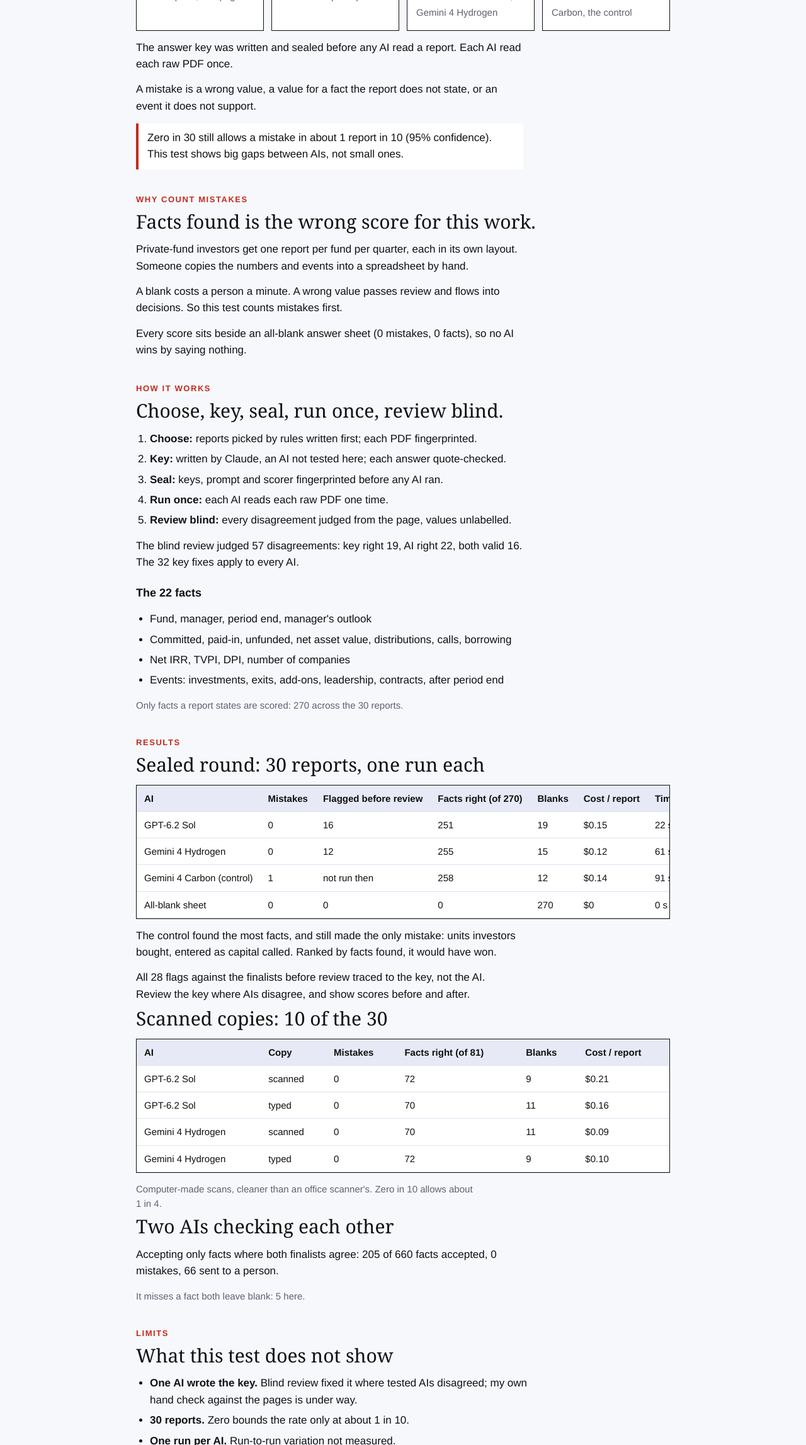
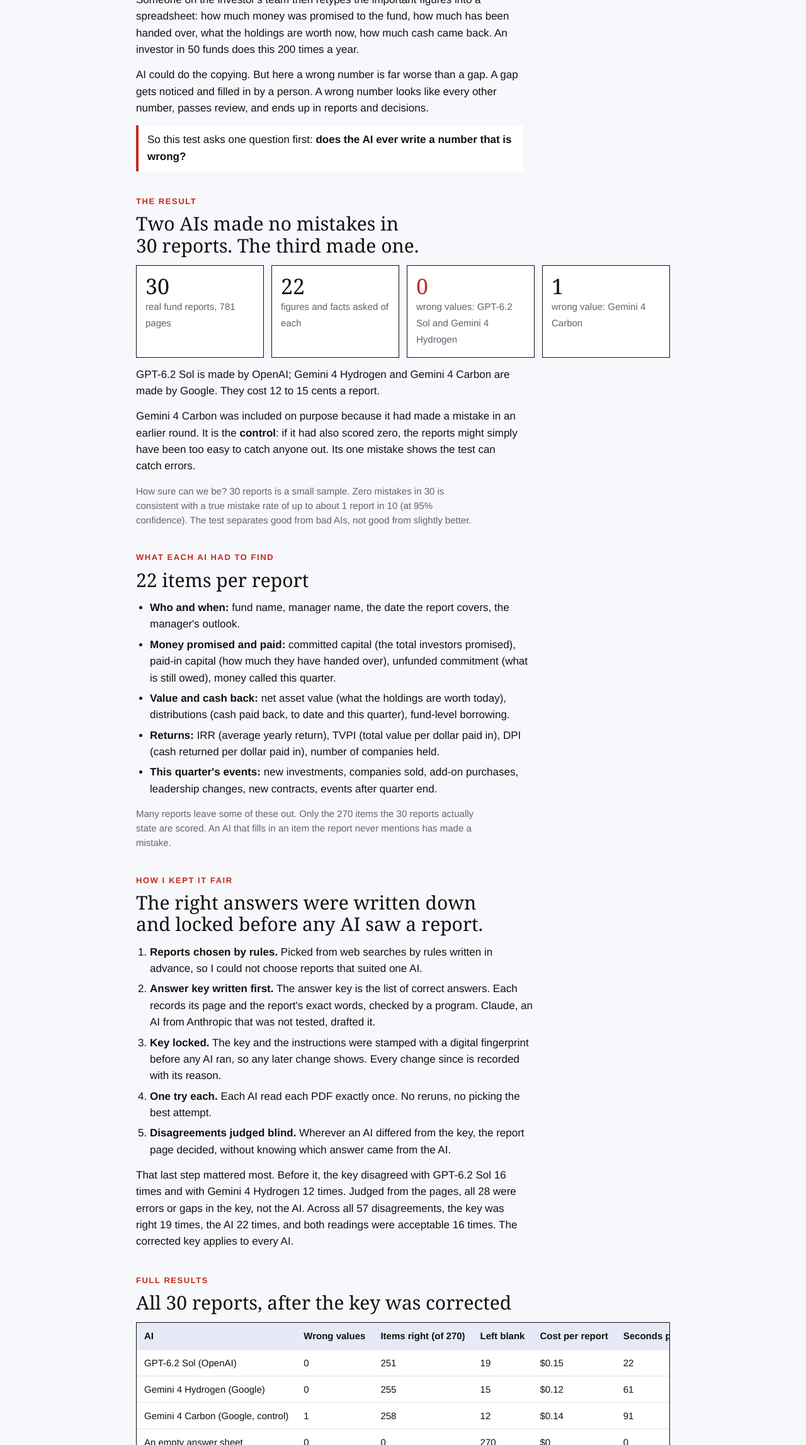
Before and after one commit to russellmiller3/russellmiller-portfolio, a plain HTML site: page docs/finextractbench.html in a window 1280 px wide. Shown: the part 506-2800 px from the top of the page at 63% size. Drawn offline with Linux system fonts and the light colour scheme.

Commit message:
FinExtractBench page: explain the problem, the terms and the method for a first-time reader
Co-Authored-By: Claude Opus 5.5 <noreply@anthropic.com>

```diff
--- a/docs/finextractbench.html
+++ b/docs/finextractbench.html
@@ -4,7 +4,7 @@
 <meta charset="utf-8">
 <meta name="viewport" content="width=device-width, initial-scale=1, viewport-fit=cover">
 <title>FinExtractBench</title>
-<meta name="description" content="A sealed test of how often AI writes a wrong number when it copies private-fund reports into a spreadsheet. 30 reports, 781 pages, answer key sealed before any AI read them. By Russell Miller.">
+<meta name="description" content="Can AI copy the key figures from investment-fund reports into a spreadsheet without a wrong number? A locked-answer test on 30 real reports. By Russell Miller.">
 <meta property="og:title" content="FinExtractBench: counting the wrong numbers">
 <meta property="og:description" content="30 fund reports, answer key sealed first, one try each. Two AIs made zero mistakes; a control AI made one.">
 <meta property="og:type" content="article">
@@ -68,136 +68,127 @@
 
 <header class="hero"><div class="inner">
   <div class="by"><span><b>Russell Miller</b> · <a href="https://russellmiller.io/">russellmiller.io</a></span><span>24 November 2026</span></div>
-  <h1>FinExtractBench: counting the wrong numbers</h1>
-  <p class="sub">How often does AI write a wrong value when it copies a fund report into a spreadsheet? A blank is cheap: a person fills it. A wrong number looks right and stays.</p>
+  <h1>FinExtractBench: can AI copy a fund report without a single wrong number?</h1>
+  <p class="sub">I tested three AI systems on 30 real investment-fund reports. Each had to pull 22 key figures and facts into a spreadsheet. I counted one thing above all: how often it wrote a wrong number.</p>
 </div></header>
 
 <section class="part"><div class="inner">
-  <div class="eyebrow">The result</div>
-  <h2>Two AIs made zero mistakes on 30 sealed reports. A control AI made one.</h2>
-  <div class="stats">
-    <div class="stat"><b>30</b><span>fund reports, 781 pages</span></div>
-    <div class="stat"><b>22</b><span>facts asked per report</span></div>
-    <div class="stat red"><b>0</b><span>mistakes: GPT-6.2 Sol, Gemini 4 Hydrogen</span></div>
-    <div class="stat"><b>1</b><span>mistake: Gemini 4 Carbon, the control</span></div>
-  </div>
-  <p>The answer key was written and sealed before any AI read a report. Each AI read each raw PDF once.</p>
-  <p>A mistake is a wrong value, a value for a fact the report does not state, or an event it does not support.</p>
-  <p class="callout">Zero in 30 still allows a mistake in about 1 report in 10 (95% confidence). This test shows big gaps between AIs, not small ones.</p>
+  <div class="eyebrow">The problem</div>
+  <h2>Investors retype the same figures by hand, every quarter.</h2>
+  <p>Pension funds, university endowments and family offices put money into private funds: private equity, venture capital and similar. Every three months each fund sends them a report as a PDF, and every fund lays its report out differently.</p>
+  <p>Someone on the investor's team then retypes the important figures into a spreadsheet: how much money was promised to the fund, how much has been handed over, what the holdings are worth now, how much cash came back. An investor in 50 funds does this 200 times a year.</p>
+  <p>AI could do the copying. But here a wrong number is far worse than a gap. A gap gets noticed and filled in by a person. A wrong number looks like every other number, passes review, and ends up in reports and decisions.</p>
+  <p class="callout">So this test asks one question first: <b>does the AI ever write a number that is wrong?</b></p>
 </div></section>
 
 <section class="part"><div class="inner">
-  <div class="eyebrow">Why count mistakes</div>
-  <h2>Facts found is the wrong score for this work.</h2>
-  <p>Private-fund investors get one report per fund per quarter, each in its own layout. Someone copies the numbers and events into a spreadsheet by hand.</p>
-  <p>A blank costs a person a minute. A wrong value passes review and flows into decisions. So this test counts mistakes first.</p>
-  <p>Every score sits beside an all-blank answer sheet (0 mistakes, 0 facts), so no AI wins by saying nothing.</p>
+  <div class="eyebrow">The result</div>
+  <h2>Two AIs made no mistakes in 30 reports. The third made one.</h2>
+  <div class="stats">
+    <div class="stat"><b>30</b><span>real fund reports, 781 pages</span></div>
+    <div class="stat"><b>22</b><span>figures and facts asked of each</span></div>
+    <div class="stat red"><b>0</b><span>wrong values: GPT-6.2 Sol and Gemini 4 Hydrogen</span></div>
+    <div class="stat"><b>1</b><span>wrong value: Gemini 4 Carbon</span></div>
+  </div>
+  <p>GPT-6.2 Sol is made by OpenAI; Gemini 4 Hydrogen and Gemini 4 Carbon are made by Google. They cost 12 to 15 cents a report.</p>
+  <p>Gemini 4 Carbon was included on purpose because it had made a mistake in an earlier round. It is the <b>control</b>: if it had also scored zero, the reports might simply have been too easy to catch anyone out. Its one mistake shows the test can catch errors.</p>
+  <p class="note">How sure can we be? 30 reports is a small sample. Zero mistakes in 30 is consistent with a true mistake rate of up to about 1 report in 10 (at 95% confidence). The test separates good from bad AIs, not good from slightly better.</p>
 </div></section>
 
 <section class="part"><div class="inner">
-  <div class="eyebrow">How it works</div>
-  <h2>Choose, key, seal, run once, review blind.</h2>
-  <ol>
-    <li><b>Choose:</b> reports picked by rules written first; each PDF fingerprinted.</li>
-    <li><b>Key:</b> written by Claude, an AI not tested here; each answer quote-checked.</li>
-    <li><b>Seal:</b> keys, prompt and scorer fingerprinted before any AI ran.</li>
-    <li><b>Run once:</b> each AI reads each raw PDF one time.</li>
-    <li><b>Review blind:</b> every disagreement judged from the page, values unlabelled.</li>
-  </ol>
-  <p>The blind review judged 57 disagreements: key right 19, AI right 22, both valid 16. The 32 key fixes apply to every AI.</p>
-  <h3>The 22 facts</h3>
+  <div class="eyebrow">What each AI had to find</div>
+  <h2>22 items per report</h2>
   <ul>
-    <li>Fund, manager, period end, manager's outlook</li>
-    <li>Committed, paid-in, unfunded, net asset value, distributions, calls, borrowing</li>
-    <li>Net IRR, TVPI, DPI, number of companies</li>
-    <li>Events: investments, exits, add-ons, leadership, contracts, after period end</li>
+    <li><b>Who and when:</b> fund name, manager name, the date the report covers, the manager's outlook.</li>
+    <li><b>Money promised and paid:</b> committed capital (the total investors promised), paid-in capital (how much they have handed over), unfunded commitment (what is still owed), money called this quarter.</li>
+    <li><b>Value and cash back:</b> net asset value (what the holdings are worth today), distributions (cash paid back, to date and this quarter), fund-level borrowing.</li>
+    <li><b>Returns:</b> IRR (average yearly return), TVPI (total value per dollar paid in), DPI (cash returned per dollar paid in), number of companies held.</li>
+    <li><b>This quarter's events:</b> new investments, companies sold, add-on purchases, leadership changes, new contracts, events after quarter end.</li>
   </ul>
-  <p class="note">Only facts a report states are scored: 270 across the 30 reports.</p>
+  <p class="note">Many reports leave some of these out. Only the 270 items the 30 reports actually state are scored. An AI that fills in an item the report never mentions has made a mistake.</p>
 </div></section>
 
 <section class="part"><div class="inner">
-  <div class="eyebrow">Results</div>
-  <h2>Sealed round: 30 reports, one run each</h2>
+  <div class="eyebrow">How I kept it fair</div>
+  <h2>The right answers were written down and locked before any AI saw a report.</h2>
+  <ol>
+    <li><b>Reports chosen by rules.</b> Picked from web searches by rules written in advance, so I could not choose reports that suited one AI.</li>
+    <li><b>Answer key written first.</b> The answer key is the list of correct answers. Each records its page and the report's exact words, checked by a program. Claude, an AI from Anthropic that was not tested, drafted it.</li>
+    <li><b>Key locked.</b> The key and the instructions were stamped with a digital fingerprint before any AI ran, so any later change shows. Every change since is recorded with its reason.</li>
+    <li><b>One try each.</b> Each AI read each PDF exactly once. No reruns, no picking the best attempt.</li>
+    <li><b>Disagreements judged blind.</b> Wherever an AI differed from the key, the report page decided, without knowing which answer came from the AI.</li>
+  </ol>
+  <p>That last step mattered most. Before it, the key disagreed with GPT-6.2 Sol 16 times and with Gemini 4 Hydrogen 12 times. Judged from the pages, all 28 were errors or gaps in the key, not the AI. Across all 57 disagreements, the key was right 19 times, the AI 22 times, and both readings were acceptable 16 times. The corrected key applies to every AI.</p>
+</div></section>
+
+<section class="part"><div class="inner">
+  <div class="eyebrow">Full results</div>
+  <h2>All 30 reports, after the key was corrected</h2>
   <div class="table"><table>
-    <thead><tr><th>AI</th><th>Mistakes</th><th>Flagged before review</th><th>Facts right (of 270)</th><th>Blanks</th><th>Cost / report</th><th>Time / report</th></tr></thead>
+    <thead><tr><th>AI</th><th>Wrong values</th><th>Items right (of 270)</th><th>Left blank</th><th>Cost per report</th><th>Seconds per report</th></tr></thead>
     <tbody>
-      <tr><td>GPT-6.2 Sol</td><td>0</td><td>16</td><td>251</td><td>19</td><td>$0.15</td><td>22 s</td></tr>
-      <tr><td>Gemini 4 Hydrogen</td><td>0</td><td>12</td><td>255</td><td>15</td><td>$0.12</td><td>61 s</td></tr>
-      <tr><td>Gemini 4 Carbon (control)</td><td>1</td><td>not run then</td><td>258</td><td>12</td><td>$0.14</td><td>91 s</td></tr>
-      <tr><td>All-blank sheet</td><td>0</td><td>0</td><td>0</td><td>270</td><td>$0</td><td>0 s</td></tr>
+      <tr><td>GPT-6.2 Sol (OpenAI)</td><td>0</td><td>251</td><td>19</td><td>$0.15</td><td>22</td></tr>
+      <tr><td>Gemini 4 Hydrogen (Google)</td><td>0</td><td>255</td><td>15</td><td>$0.12</td><td>61</td></tr>
+      <tr><td>Gemini 4 Carbon (Google, control)</td><td>1</td><td>258</td><td>12</td><td>$0.14</td><td>91</td></tr>
+      <tr><td>An empty answer sheet</td><td>0</td><td>0</td><td>270</td><td>$0</td><td>0</td></tr>
     </tbody>
   </table></div>
-  <p>The control found the most facts, and still made the only mistake: units investors bought, entered as capital called. Ranked by facts found, it would have won.</p>
-  <p>All 28 flags against the finalists before review traced to the key, not the AI. Review the key where AIs disagree, and show scores before and after.</p>
+  <p>The last row is there for comparison: an AI that answered nothing would also have zero mistakes, which is why items right are shown too.</p>
+  <p>The control found the most items, yet it was the only one to write a wrong value: it entered the number of fund units investors had bought as the money called from them. Ranked by items found, it would have looked best.</p>
 
-  <h2>Scanned copies: 10 of the 30</h2>
-  <div class="table"><table>
-    <thead><tr><th>AI</th><th>Copy</th><th>Mistakes</th><th>Facts right (of 81)</th><th>Blanks</th><th>Cost / report</th></tr></thead>
-    <tbody>
-      <tr><td>GPT-6.2 Sol</td><td>scanned</td><td>0</td><td>72</td><td>9</td><td>$0.21</td></tr>
-      <tr><td>GPT-6.2 Sol</td><td>typed</td><td>0</td><td>70</td><td>11</td><td>$0.16</td></tr>
-      <tr><td>Gemini 4 Hydrogen</td><td>scanned</td><td>0</td><td>70</td><td>11</td><td>$0.09</td></tr>
-      <tr><td>Gemini 4 Hydrogen</td><td>typed</td><td>0</td><td>72</td><td>9</td><td>$0.10</td></tr>
-    </tbody>
-  </table></div>
-  <p class="note">Computer-made scans, cleaner than an office scanner's. Zero in 10 allows about 1 in 4.</p>
+  <h3>Scanned reports</h3>
+  <p>Many reports arrive as scans: pictures of pages, with no text inside the file. I turned 10 of the 30 into scans and ran the two leading AIs again. Both still made zero mistakes and found about as many items (Sol 72 of 81, Hydrogen 70 of 81). These were clean computer-made scans; real office scans are messier.</p>
 
-  <h2>Two AIs checking each other</h2>
-  <p>Accepting only facts where both finalists agree: 205 of 660 facts accepted, 0 mistakes, 66 sent to a person.</p>
-  <p class="note">It misses a fact both leave blank: 5 here.</p>
+  <h3>Two AIs checking each other</h3>
+  <p>A practical setup: two AIs read each report, an item is accepted only when both give the same answer, and the rest go to a person. On these 30 reports that accepted 205 items with zero mistakes and sent 66 to a person. Its blind spot is an item both AIs miss: 5 here.</p>
 </div></section>
 
 <section class="part"><div class="inner">
   <div class="eyebrow">Limits</div>
   <h2>What this test does not show</h2>
   <ul>
-    <li><b>One AI wrote the key.</b> Blind review fixed it where tested AIs disagreed; my own hand check against the pages is under way.</li>
-    <li><b>30 reports.</b> Zero bounds the rate only at about 1 in 10.</li>
-    <li><b>One run per AI.</b> Run-to-run variation not measured.</li>
-    <li><b>Public, digital, English reports.</b> At most 56 pages; one was a request for quotes, not a report.</li>
-    <li><b>One rule changed after launch.</b> The control ran after key review; its check was not blind.</li>
-    <li><b>Few AIs sealed.</b> Two finalists from an earlier 32-report round, plus one control.</li>
+    <li><b>An AI drafted the answer key.</b> The blind review corrected it wherever a tested AI disagreed, and I am checking a sample by hand. Published finance tests usually have two people write the key separately.</li>
+    <li><b>30 reports is small.</b> It catches an AI that slips often, not one that slips rarely.</li>
+    <li><b>One try per AI.</b> The same AI may do a little better or worse on another run.</li>
+    <li><b>Public, digital, English reports, up to 56 pages.</b> One turned out to be a pension plan's request for quotes, not a report; the rules picked it, so it stayed.</li>
+    <li><b>One rule changed mid-test.</b> The control was meant to run only if the leaders scored zero before the key was corrected. They did only after, so the control ran then, and its answers were not judged blind.</li>
+    <li><b>Only three AIs.</b> The two leaders came from an earlier round of 32 reports.</li>
   </ul>
 </div></section>
 
 <section class="part"><div class="inner">
   <div class="eyebrow">Check it yourself</div>
-  <h2>The code and the practice keys are public.</h2>
-  <ul>
-    <li><b>Code:</b> <a href="https://github.com/russellmiller3/finextractbench">github.com/russellmiller3/finextractbench</a></li>
-    <li><b>Inside:</b> fact list, prompt, scorer, 32 practice keys</li>
-    <li><b>Reports:</b> downloaded from each publisher, fingerprint-checked</li>
-    <li><b>Sealed:</b> the 30 test keys, so new AIs are scored unseen</li>
-  </ul>
+  <h2>The code and the practice answer keys are public.</h2>
+  <p>Anyone can rerun the test on 32 practice reports and see exactly how answers are scored: <a href="https://github.com/russellmiller3/finextractbench">github.com/russellmiller3/finextractbench</a>. It downloads each report from its publisher and checks it is the same file I used.</p>
+  <p class="note">The answer keys for the 30 test reports stay private, so future AIs can be tested on reports they cannot have seen.</p>
 </div></section>
 
 <section class="part"><div class="inner">
   <div class="eyebrow">Related work</div>
   <h2>Where this sits</h2>
   <ul class="refs">
-    <li>FinanceBench, Islam et al. 2023 (<a href="https://arxiv.org/abs/2311.11944">arXiv:2311.11944</a>): public-company filings, page-cited answers.</li>
-    <li>Pervasive Label Errors in Test Sets, Northcutt et al. 2021 (<a href="https://arxiv.org/abs/2103.14749">arXiv:2103.14749</a>): key errors found where models disagree.</li>
-    <li>FinTagging (<a href="https://arxiv.org/abs/2505.20650">arXiv:2505.20650</a>) and FinCriticalED (<a href="https://arxiv.org/abs/2511.14998">arXiv:2511.14998</a>): finance keys made by two readers.</li>
+    <li>FinanceBench, Islam et al. 2023 (<a href="https://arxiv.org/abs/2311.11944">arXiv:2311.11944</a>): questions about public companies' filings, answered with page references. This test differs: private-fund reports, the PDF read directly, scored on wrong values.</li>
+    <li>"Pervasive Label Errors in Test Sets", Northcutt et al. 2021 (<a href="https://arxiv.org/abs/2103.14749">arXiv:2103.14749</a>): answer keys of well-known tests contain errors, best found where AIs disagree with them, as happened here.</li>
+    <li>FinTagging (<a href="https://arxiv.org/abs/2505.20650">arXiv:2505.20650</a>) and FinCriticalED (<a href="https://arxiv.org/abs/2511.14998">arXiv:2511.14998</a>): finance tests whose keys two people wrote separately.</li>
   </ul>
 </div></section>
 
 <section class="part"><div class="inner">
   <div class="eyebrow">Your reports</div>
   <h2>The same test on your own documents</h2>
-  <p>The method works on any financial document: write the key, seal it, one try each, count the wrong values.</p>
-  <p>If your team still re-keys fund reports or capital-call notices by hand, the same sealed test can run on 20 of yours.</p>
+  <p>If your team retypes figures from fund reports, capital-call notices or other financial documents, I can run this same locked-key test on 20 of yours. You see which AI you could trust with them, and where a person still needs to check.</p>
 </div></section>
 
 <section class="part"><div class="inner">
   <div class="eyebrow">Who built this</div>
   <h2>Russell Miller, operating leader and AI architect</h2>
-  <p>I design and ship production AI systems: retrieval, agents and evaluations built on frontier models. More of my work is on <a href="https://russellmiller.io/">russellmiller.io</a>.</p>
+  <p>I design and ship production AI systems: search over company documents, AI agents, and tests of how well they work. More of my work is on <a href="https://russellmiller.io/">russellmiller.io</a>.</p>
   <ul>
     <li><b>Email:</b> <a href="mailto:rmiller@zavient.com">rmiller@zavient.com</a></li>
     <li><b>LinkedIn:</b> <a href="https://linkedin.com/in/russellmiller">linkedin.com/in/russellmiller</a></li>
   </ul>
 </div></section>
 
-<footer><div class="inner">Russell Miller · <a href="https://russellmiller.io/">russellmiller.io</a> · Runs of 21 and 22 November 2026.</div></footer>
+<footer><div class="inner">Russell Miller · <a href="https://russellmiller.io/">russellmiller.io</a> · Tests run 21 and 22 November 2026.</div></footer>
 </body>
 </html>
```
